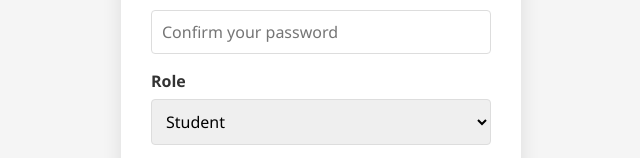
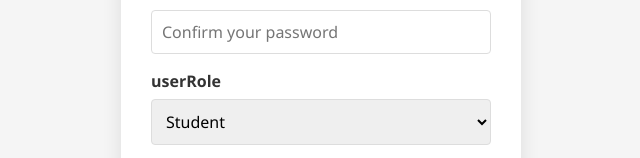
Before and after one commit to Thembiso-dev/online-learning-plartform, a React (Create React App) app: page /signup in a window 1280 px wide. Shown: the part 428-586 px from the top of the page, without its empty margins (319-959 px from the left). Built offline with nearby package versions, Linux system fonts and the light colour scheme; no server answers.

Commit message:
fixed signed up

```diff
--- a/src/components/Auth/Signup.js
+++ b/src/components/Auth/Signup.js
@@ -8,7 +8,7 @@ function SignUp() {
   const [email, setEmail] = useState('');
   const [password, setPassword] = useState('');
   const [confirmPassword, setConfirmPassword] = useState('');
-  const [role, setRole] = useState('student');
+  const [userRole, setuserRole] = useState('student');
   const [name, setName] = useState('');
   const [error, setError] = useState('');
   const [loading, setLoading] = useState(false);
@@ -52,13 +52,13 @@ function SignUp() {
         uid: user.uid,
         email: email.toLowerCase(),
         name: name.trim(),
-        role,
+        userRole,
         createdAt: new Date(),
         isActive: true
       });
 
       // Navigate to dashboard
-      navigate(`/${role}/dashboard`);
+      navigate(`/${userRole}/dashboard`);
     } catch (err) {
       console.error('Signup error code:', err.code);
       console.error('Signup error message:', err.message);
@@ -88,7 +88,7 @@ function SignUp() {
         {error && (
           <div
             className="error-message"
-            role="alert"
+            userRole="alert"
             style={{ color: "red", marginBottom: "1rem" }}
             id="signup-error"
           >
@@ -166,11 +166,11 @@ function SignUp() {
             />
           </div>
           <div className="form-group">
-            <label htmlFor="role">Role</label>
+            <label htmlFor="userRole">userRole</label>
             <select
-              id="role"
-              value={role}
-              onChange={(e) => setRole(e.target.value)}
+              id="userRole"
+              value={userRole}
+              onChange={(e) => setuserRole(e.target.value)}
               disabled={loading}
             >
               <option value="student">Student</option>
```
